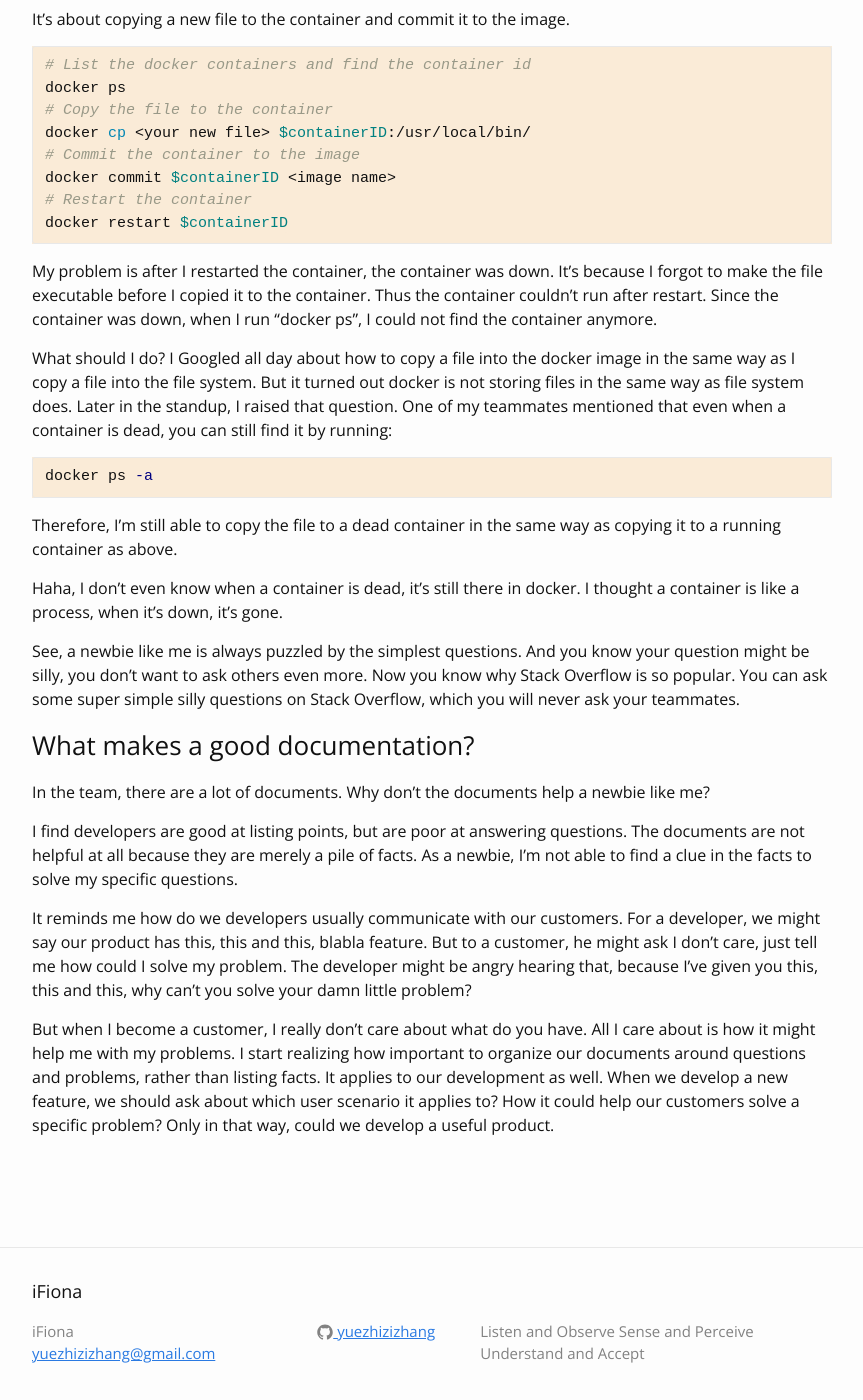
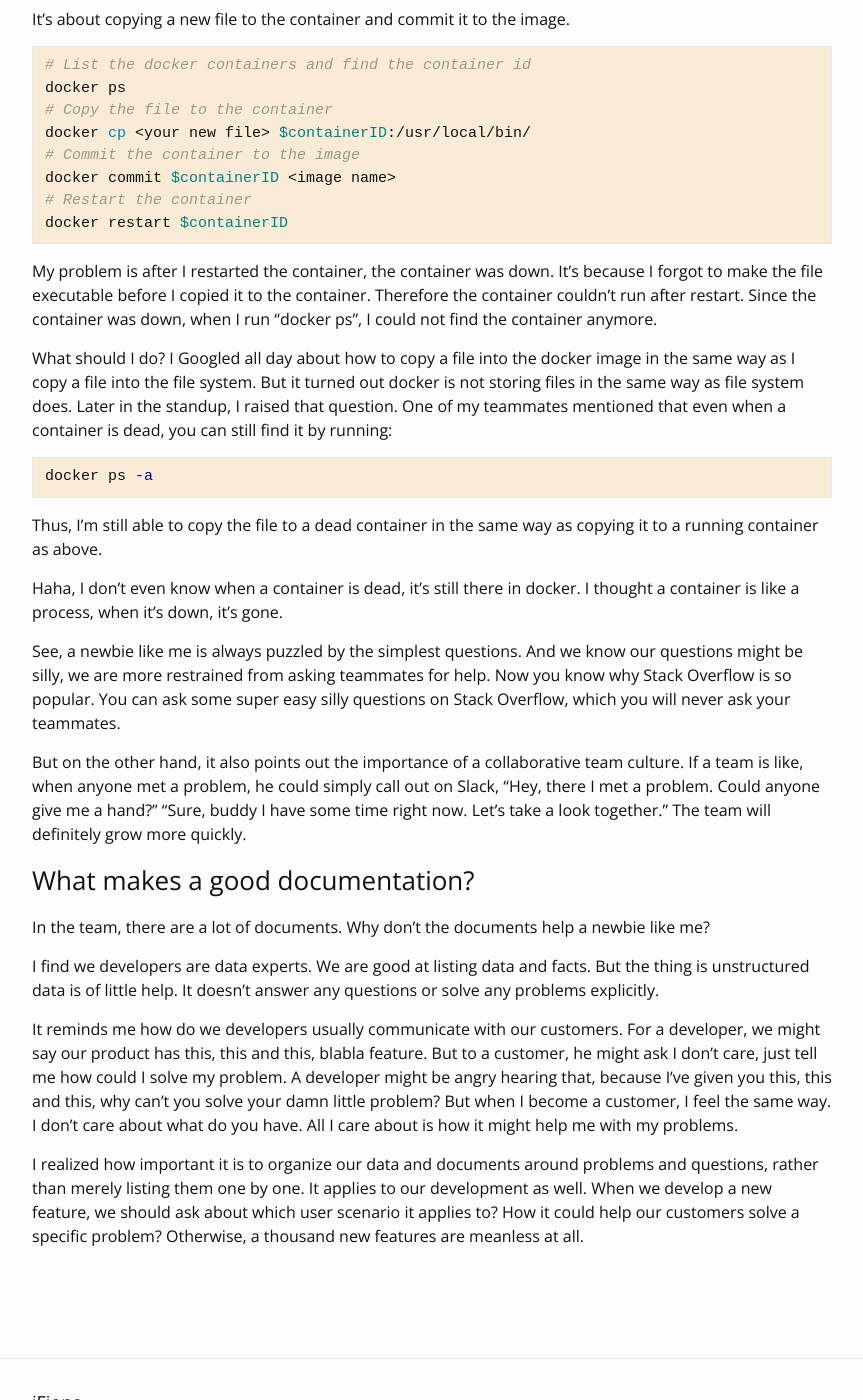
Before and after one commit to yuezhizizhang/yuezhizizhang.github.io, a Jekyll site: the page built from _posts/2020-06-01-some-thoughts-about-being-a-newbie.markdown, in a window 1280 px wide and 1400 px high, scrolled down 435 px. Shown: the whole window, without its empty margins (208-1071 px from the left). Built offline with Jekyll 4.4.1, drawn with Linux system fonts in a browser that asks for light colours; some web fonts are replaced; some of the changed text lies outside the part shown.

Commit message:
2020-06-04

````diff
--- a/_posts/2020-05-13-kubectl-client-go-part-1.markdown
+++ b/_posts/2020-05-13-kubectl-client-go-part-1.markdown
@@ -15,6 +15,8 @@ For a Kubernetes starter like me, it's not an easy job. One reason is because th
 I'm happy with my progress so far. I'm to the point that I'm able to write any commonly used **kubectl** commands with **client-go**.
 
 ### Resources
+
+- [Kubernetes: Up and Running (A free book by Tanzu team)](https://tanzu.vmware.com/content/ebooks/kubernetes-up-running-dive-into-the-future-of-infrastructure){:target="_blank"}
 
 - [Kubernetes 1.8 API](https://kubernetes.io/docs/reference/generated/kubernetes-api/v1.18/){:target="_blank"}
 
--- a/_posts/2020-06-01-some-thoughts-about-being-a-newbie.markdown
+++ b/_posts/2020-06-01-some-thoughts-about-being-a-newbie.markdown
@@ -4,11 +4,11 @@ title:  "Some Thoughts about being a Newbie"
 categories: "design"
 ---
 
-I'm starting a new Project in the [Tanzu](https://tanzu.vmware.com/tanzu){:target="_blank"} team. Because I'm totally new to Container and Kubernetes technology, I have a lot to learn and think about. Following two questions keep popping up in my head.
+I'm starting on a new Project in the [Tanzu](https://tanzu.vmware.com/tanzu){:target="_blank"} team. Because I'm totally new to Container and Kubernetes technology, I have a lot to learn and think about. Following two questions keep popping up in my head.
 
 ### What makes me a newbie?
 
-I'm a newbie because I don't know some super easy stuff. It's not some complex problems which puzzle me, on the contrary, it's always the simplest fundamental knowledge which makes me scratch my head all day long. I will give you an example. It puzzled me for a whole day but solved by my teammate's one sentence.
+I'm a newbie because I don't know some super easy stuff. It's not any complex problems which puzzle me, on the contrary, it's always the simplest fundamental knowledge which makes me scratch my head all day long. I will give you an example. It puzzled me for a whole day but solved by my teammate's one sentence.
 
 It's about copying a new file to the container and commit it to the image.
 
@@ -31,18 +31,20 @@ What should I do? I Googled all day about how to copy a file into the docker ima
 docker ps -a
 ```
 
-Therefore, I'm still able to copy the file to a dead container in the same way as copying it to a running container as above.
+Thus, I'm still able to copy the file to a dead container in the same way as copying it to a running container as above.
 
 Haha, I don't even know when a container is dead, it's still there in docker. I thought a container is like a process, when it's down, it's gone.
 
-See, a newbie like me is always puzzled by the simplest questions. And you know your question might be silly, you don't want to ask others even more. Now you know why Stack Overflow is so popular. You can ask some super simple silly questions on Stack Overflow, which you will never ask your teammates.
+See, a newbie like me is always puzzled by the simplest questions. And we know our questions might be silly, we are more restrained from asking teammates for help. Now you know why Stack Overflow is so popular. You can ask some super easy silly questions on Stack Overflow, which you will never ask your teammates.
+
+But on the other hand, it also points out the importance of a collaborative team culture. If a team is like, when anyone met a problem, he could simply call out on Slack, "Hey, there I met a problem. Could anyone give me a hand?" "Sure, buddy I have some time right now. Let's take a look together." The team will definitely grow more quickly.
 
 ### What makes a good documentation?
 
 In the team, there are a lot of documents. Why don't the documents help a newbie like me?
 
-I find developers are good at listing points, but are poor at answering questions. The documents are not helpful at all because they are merely a pile of facts. As a newbie, I'm not able to find a clue in the facts to solve my specific questions.
+I find we developers are data experts. We are good at listing data and facts. But the thing is unstructured data is of little help. It doesn't answer any questions or solve any problems explicitly.
 
-It reminds me how do we developers usually communicate with our customers. For a developer, we might say our product has this, this and this, blabla feature. But to a customer, he might ask I don't care, just tell me how could I solve my problem. The developer might be angry hearing that, because I've given you this, this and this, why can't you solve your damn little problem?
+It reminds me how do we developers usually communicate with our customers. For a developer, we might say our product has this, this and this, blabla feature. But to a customer, he might ask I don't care, just tell me how could I solve my problem. A developer might be angry hearing that, because I've given you this, this and this, why can't you solve your damn little problem? But when I become a customer, I feel the same way. I don't care about what do you have. All I care about is how it might help me with my problems.
 
-But when I become a customer, I really don't care about what do you have. All I care about is how it might help me with my problems. I start realizing how important to organize our documents around questions and problems, rather than listing facts. It applies to our development as well. When we develop a new feature, we should ask about which user scenario it applies to? How it could help our customers solve a specific problem? Only in that way, could we develop a useful product.
+I realized how important it is to organize our data and documents around problems and questions, rather than merely listing them one by one. It applies to our development as well. When we develop a new feature, we should ask about which user scenario it applies to? How it could help our customers solve a specific problem? Otherwise, a thousand new features are meanless at all.
````
Also changed, not shown: other parts of _posts/2020-06-01-some-thoughts-about-being-a-newbie.markdown (+1 -1 lines).
